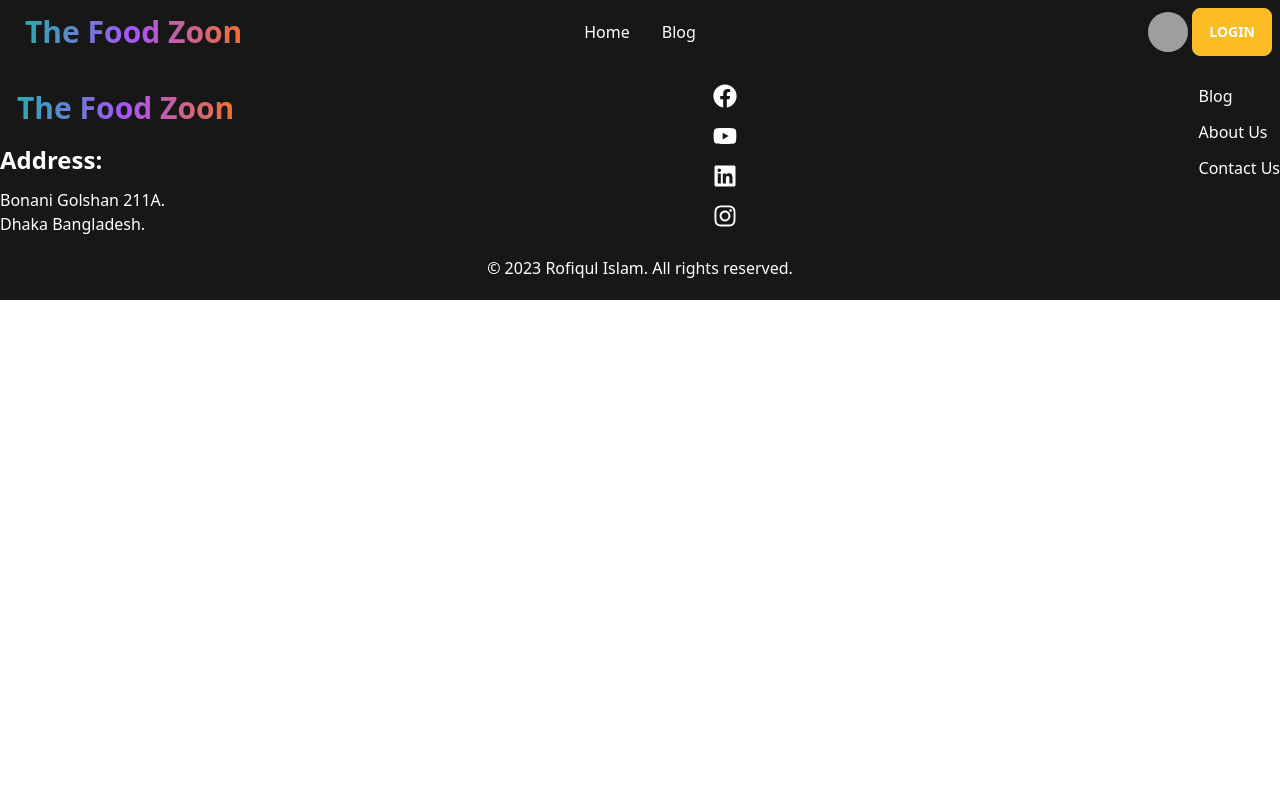
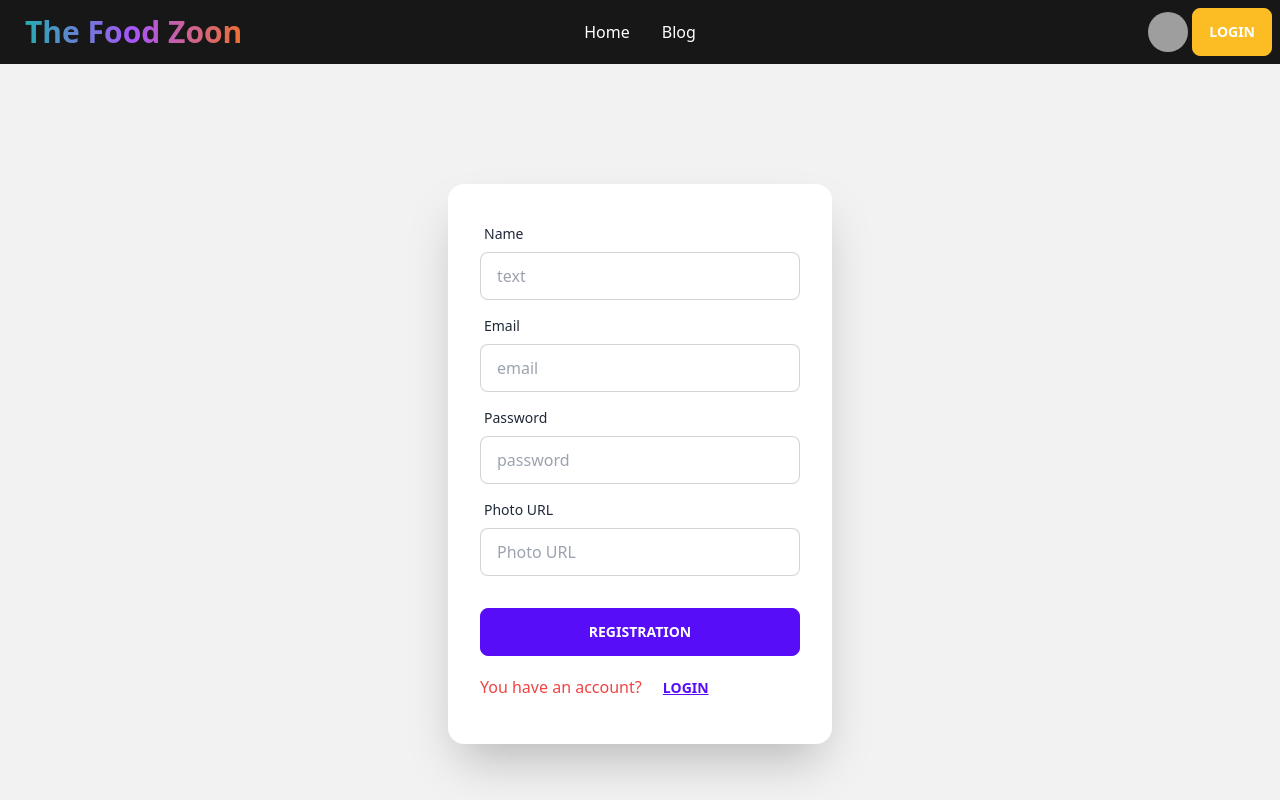
Before and after one commit to itscopebd/chef-recipe-hunter-client, a React (Vite) app: page /registration in a window 1280 px wide. Shown: the top 800 px of the page. Built offline with nearby package versions, Linux system fonts and the light colour scheme; grey boxes are pictures that could not be loaded.

Commit message:
Registration file created and content and styles added

```diff
--- a/src/components/login/LogIn.jsx
+++ b/src/components/login/LogIn.jsx
@@ -4,7 +4,7 @@ import { Link } from 'react-router-dom';
 
 const LogIn = () => {
     return (
-        <div>
+
             <div className="hero min-h-screen bg-base-200">
                 <div className="w-96">
 
@@ -33,13 +33,13 @@ const LogIn = () => {
                                 <button className="btn btn-secondary ms-2"> <FaGithub className='text-3xl mr-2'></FaGithub> Github</button>
                             </div>
                             <div>
-                                <p className='text-red-500'>Don't have en account? <Link to="/registration "><button className="btn btn-link">Registration </button></Link> </p>
+                                <p className='text-red-500'>Don't have an account? <Link to="/registration "><button className="btn btn-link">Registration </button></Link> </p>
                             </div>
                         </div>
                     </div>
                 </div>
             </div>
-        </div>
+
     );
 };
 
--- a/src/components/registration/Registration.jsx
+++ b/src/components/registration/Registration.jsx
@@ -1,9 +1,48 @@
 import React from 'react';
+import { Link } from 'react-router-dom';
 
 const Registration = () => {
     return (
-        <div>
+        <div className="hero min-h-screen bg-base-200">
+            <div className="w-96">
 
+                <div className="card  w-full max-w-sm shadow-2xl bg-base-100">
+                    <div className="card-body">
+                        <div className="form-control">
+                            <label className="label">
+                                <span className="label-text">Name</span>
+                            </label>
+                            <input type="text" placeholder="text" className="input input-bordered" />
+                        </div>
+                        <div className="form-control">
+                            <label className="label">
+                                <span className="label-text">Email</span>
+                            </label>
+                            <input type="email" placeholder="email" className="input input-bordered" />
+                        </div>
+                        <div className="form-control">
+                            <label className="label">
+                                <span className="label-text">Password</span>
+                            </label>
+                            <input type="password" placeholder="password" className="input input-bordered" />
+
+                        </div>
+                        <div className="form-control">
+                            <label className="label">
+                                <span className="label-text">Photo URL</span>
+                            </label>
+                            <input type="url" placeholder="Photo URL" className="input input-bordered" />
+
+                        </div>
+                        <div className="form-control mt-6">
+                            <button className="btn btn-primary">Registration</button>
+                        </div>
+                        <div>
+                            <p className='text-red-500'>You have an account? <Link to="/login"><button className="btn btn-link">Login </button></Link> </p>
+                        </div>
+                    </div>
+                </div>
+            </div>
         </div>
     );
 };
```
